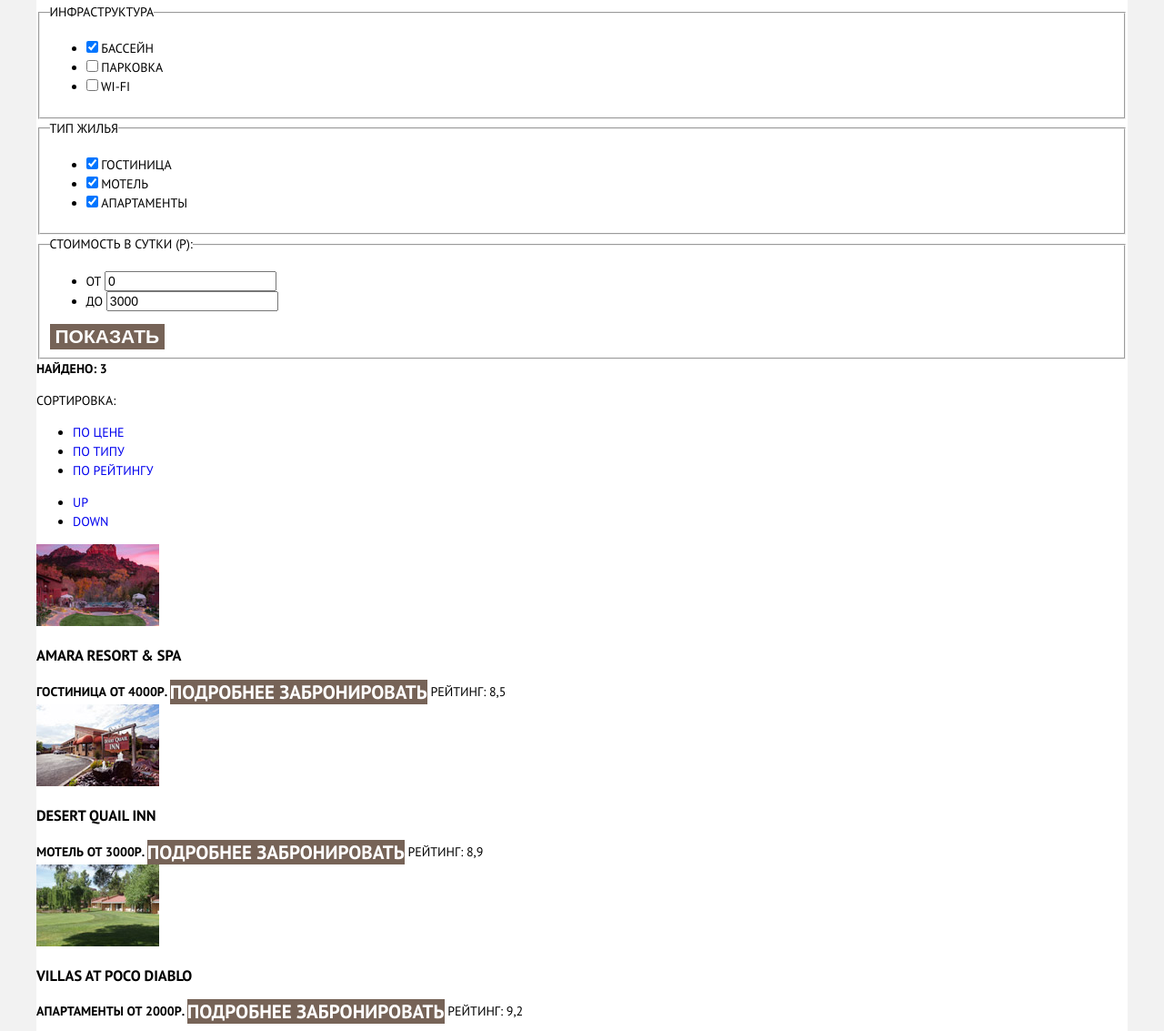
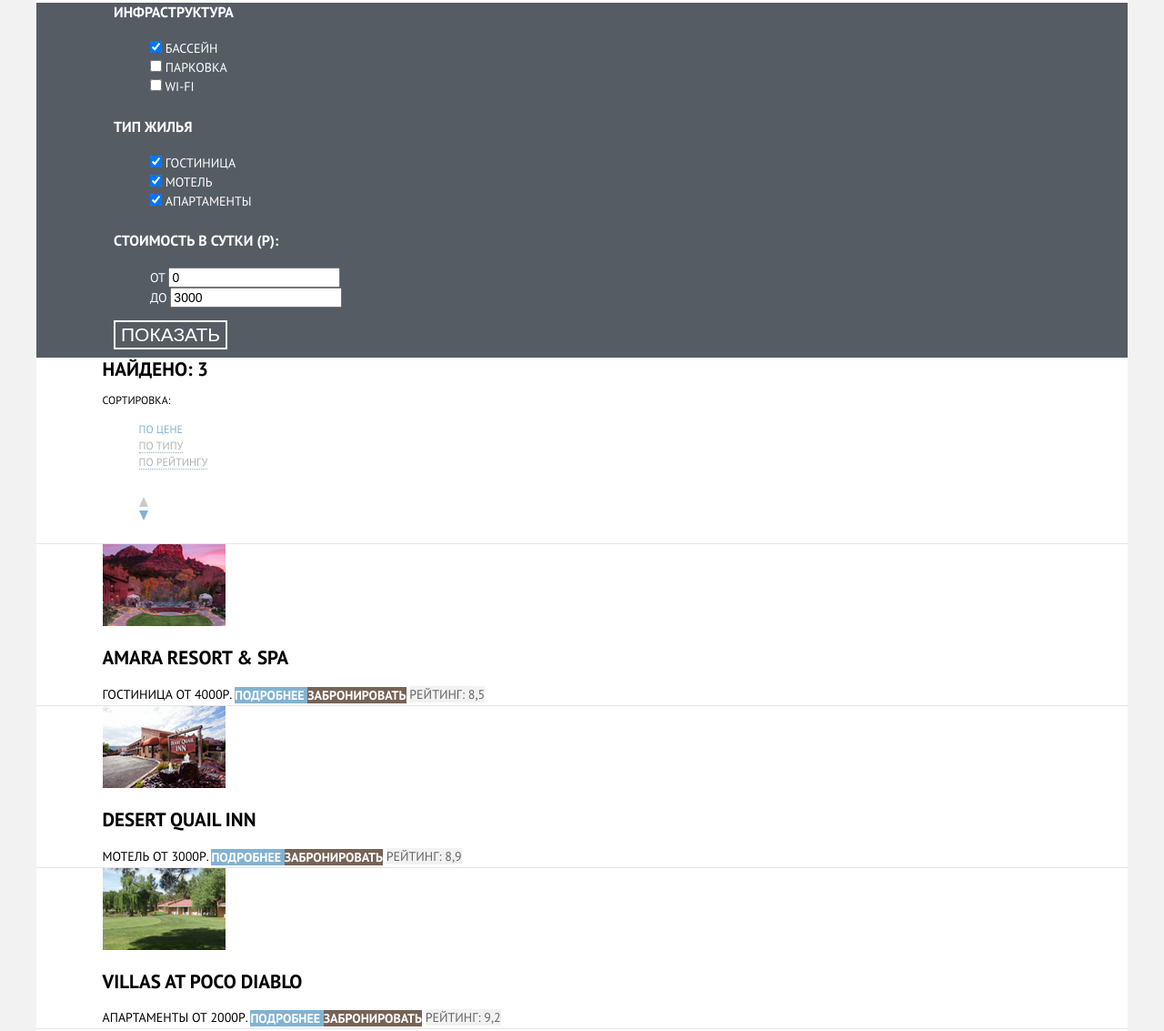
Before and after one commit to OlenaKashuba/334193-sedona-1, a plain HTML site: page hotels.html in a window 1280 px wide. Shown: the part 205-1338 px from the top of the page at 91% size. Drawn offline with Linux system fonts and the light colour scheme.

Commit message:
CSS basic styles

```diff
--- a/css/style.css
+++ b/css/style.css
@@ -1,5 +1,3 @@
-/* Temporary styles*/
-
 html, body {
 	margin: 0;
 	padding: 0;
@@ -21,6 +19,11 @@ html, body {
 	color: #000000;
 }
 
+.inner-container {
+	width: 1055px;
+	margin: 0 auto;
+}
+
 a {
 	text-decoration: none;
 }
@@ -35,6 +38,10 @@ a {
 	padding: 0;
 	border: 0;
 }
+
+
+	/* HEADER (NAVIGATION) */
+
 
 .main-navigation {
 	line-height: 26px;
@@ -62,26 +69,19 @@ a {
 	color: #766357;
 }
 
-.main-navigation a:hover,
-.main-navigation a:focus {
+.main-navigation a[href]:hover,
+.main-navigation a[href]:focus {
 	color: #81b3d2;
 }
 
-.main-navigation a:active {
+.main-navigation a[href]:active {
 	color: rgba(0,0,0,0.3);
 }
 
-.main-navigation a.active:hover,
-.main-navigation a.active:focus,
-.main-navigation a.active:active {
-	color: #000000;
-}
 
-.inner-navigation a.active:hover,
-.inner-navigation a.active:focus,
-.inner-navigation a.active:active {
-	color: #766357;
-}
+	/*  PROMO */
+
+
 
 .promo-picture {
 	height: 733px;
@@ -108,6 +108,10 @@ a {
 	background-color: #81b3d2;
 	text-align: center;
 }
+
+
+	/* ADVANTAGES, RECOMENDATIONS */
+
 
 .advantage-text-left h3 {
 	font-size: 21px;
@@ -156,6 +160,10 @@ a {
 	font-weight: bold;
 }
 
+
+	/* HOTEL SEARCH */
+
+
 .hotel-search {
 	text-align: center;
 }
@@ -186,12 +194,19 @@ a {
 .btn:hover,
 .btn:focus {
 	background-color: #604e43;
+	outline: none;
 }
 
 .btn:active {
 	background-color: #503e33;
 	color: rgba(255,255,255, 0.3);
+	outline: none;
 }
+
+
+	/* HOTEL SEARCH FORM */
+
+
 
 .hotel-search-form p {
 	line-height: 26px;
@@ -214,6 +229,7 @@ a {
 	background-color: #ffffff;
 	outline: none;
 	border: 2px solid #ebebeb;
+
 }
 
 .hotel-search-form p button {
@@ -248,6 +264,200 @@ a {
 	color: rgba(255,255,255,0.3);
 }
 
+
+	/* HOTELS PAGE */
+		/* FILTERS  */
+
+.filters {
+	background-color: #555c64; /* temporarily */
+	color: #ffffff;
+}
+
+.filters-form fieldset {
+	border: none;
+}
+
+.filters-form fieldset ul {
+	list-style: none;
+}
+
+.filters-form fieldset legend {
+	font-size: 16px;
+	font-weight: bold;
+}
+
+.btn-show {
+	border: 2px solid #ffffff;
+	color: #ffffff;
+	background-color: transparent;
+	font-weight: normal;
+}
+
+.btn-show:hover,
+.btn-show:focus {
+	background-color: #ffffff;
+	color: #000000;
+	outline: none;
+}
+
+.btn-show:active {
+	background-color: rgba(255,255,255,0.5);
+	color: (0,0,0,0.5);
+	outline: none;
+}
+
+
+		/* FOUND */
+
+
+.found-sorting b {
+	font-size: 21px;
+	line-height: 26px;
+	font-weight: bold;
+}
+
+.found-sorting p,
+.found-sorting-item {
+	font-size: 12px;
+	line-height: 18px;
+}
+
+.found-sorting ul {
+	list-style: none;
+}
+
+.found-sorting-item a {
+	color: rgba(0,0,0,0.3);
+	border-bottom: 1.2px dotted #81b3d2;
+}
+
+.found-sorting-item a[href]:hover,
+.found-sorting-item a[href]:focus {
+	color: #81b3d2;
+	border-bottom: 1.2px dotted #81b3d2;
+}
+
+.found-sorting-item a[href]:active {
+	color: #000000;
+	border-bottom: none;
+}
+
+
+.found-sorting-item .active {
+	color: #81b3d2;
+	border-bottom: none;
+	outline: none;
+}
+
+.hotels-buttons a {
+	font-size: 0;
+}
+
+.btn-sort-up {
+	width: 0;
+	height: 0;
+	border-left: 5.5px solid transparent;
+	border-right: 5.5px solid transparent;
+	border-bottom: 11px solid #cacaca;
+}
+
+.btn-sort-down {
+	width: 0;
+	height: 0;
+	border-left: 5.5px solid transparent;
+	border-right: 5.5px solid transparent;
+	border-top: 11px solid #cacaca;
+}
+
+.btn-sort-down.active {
+	border-top: 11px solid #81b3d2;
+}
+
+.btn-sort-up.active {
+	border-bottom: 11px solid #81b3d2;
+}
+
+.btn-sort-up[href]:hover,
+.btn-sort-up[href]:focus {
+	border-bottom: 11px solid #000000;
+}
+
+.btn-sort-up[href]:active {
+	border-bottom: 11px solid #81b3d2;
+}
+
+.btn-sort-down[href]:hover,
+.btn-sort-down[href]:focus {
+	border-top: 11px solid #000000;
+}
+
+.btn-sort-down[href]:active {
+	border-top: 11px solid #81b3d2;
+}
+
+
+		/* HOTELS LIST */
+
+
+
+.hotel-summary {
+	border-top: 1px solid #e5e5e5;
+}
+
+.hotel-summary:last-child {
+	border-bottom: 1px solid #e5e5ee;
+}
+
+.hotel-summary h3 a {
+	font-size: 21px;
+	line-height: 26px;
+	font-weight: bold;
+	color: #000000;
+}
+
+.hotel-summary h3 a:hover,
+.hotel-summary h3 a:focus {
+	color: #81b3d2;
+}
+
+.hotel-summary h3 a:active {
+	color: rgba(0,0,0,0.3);
+}
+
+.hotel-summary b {
+	font-weight: normal;
+}
+
+.btn-details,
+.btn-book {
+	font-size: 14px;
+	line-height: 21px;
+	font-weight: bold;
+}
+
+.btn-details {
+	background-color: #81b3d2;
+}
+
+.btn-details:hover,
+.btn-details:focus {
+	background-color: #669ec0;
+	outline: none;
+}
+
+.btn-details:active {
+	background-color: #5496bd;
+	color: rgba(255,255,255,0.3);
+}
+
+.hotel-rating-number {
+	color: #666666;
+	background-color: #f2f2f2;
+}
+
+	/*FOOTERS*/
+
+
 .main-footer {
 	background-color: rgba(255,255,255,0.7);
 	line-height: 26px;
@@ -257,37 +467,11 @@ a {
 	list-style: none;
 }
 
-
-
-
-
-
-
-
-
-
-
-
-
-
-
-
-/*
-
-h2 {
-	font-size: 21px;
-	line-height: 26px;
-	font-weight: bold;
-	background-color: #ffffff;
-	color: #333333;
+.footer-logo svg path:hover,
+.footer-logo svg path:focus {
+	fill: #81b3d2;
 }
 
-h3 {
-	font-size: 21px;
-	line-height: 21px;
-	font-weight: bold;
-	background-color: #ffffff;
-	color: #333333;
+.footer-logo svg path:active {
+	fill: #bdbbbc;
 }
-
-*/
--- a/hotels.html
+++ b/hotels.html
@@ -9,7 +9,6 @@
 </head>
 <body>
 	<div class="container">
-		<div class="inner-container">
 
 			<!-- HEADER (NAVIGATION, LOGO) -->
 
@@ -43,6 +42,7 @@
 
 
 			<section class="filters">
+				<div class="inner-container">
 					<form class="filters-form" action="https://echo.htmlacademy.ru" method="post">
 
 					<!-- FILTERS INFRASTRUCTURE -->
@@ -91,7 +91,7 @@
 
 						<fieldset class="filters-range">
 							<legend>Стоимость в сутки (р):</legend>
-							<ul>
+							<ul class="price-controls">
 								<li>
 									<label class="min-price">от <input type="text" name="min-price" value="0"></label>
 								</li>
@@ -112,6 +112,7 @@
 						</fieldset>
 
 					</form>
+				</div>
 			</section>
 
 
@@ -119,13 +120,13 @@
 
 
 			<section class="found-sorting">
-
+				<div class="inner-container">
 					<b>Найдено: 3</b>
 					<p> Сортировка: </p>
 
 					<ul class="found-sorting-list">
 						<li class="found-sorting-item">
-							<a class="sorting-item-active" href="#">По цене </a>
+							<a class="active">По цене </a>
 						</li>
 						<li class="found-sorting-item">
 							<a href="#"> По типу </a>
@@ -137,27 +138,28 @@
 
 					<ul class="hotels-buttons">
 						<li>
-							<a href="#" class="btn-small-up" > Up </a>
+							<a href="#" class="btn-sort-up" > Up </a>
 						</li>
 						<li>
-							<a href="#" class="btn-small-down active"> Down</a>
+							<a class="btn-sort-down active"> Down </a>
 						</li>
 					</ul>
-
+				</div>
 			</section>
 
 
 
-		<!-- HOTELS -->
+		<!-- HOTELS LIST -->
 
 
 			<section class="hotels">
 				<h2 class="visually-hidden"> Список отелей </h2>
 
 				<article class="hotel-summary">
+					<div class="inner-container">
 						<img src="img/hotel-amara.jpg"  width="135" height="90" alt="Amara Resort & Spa Photo">
 
-							<h3>Amara Resort &#38; Spa</h3>
+						<h3><a href="#"> Amara Resort &#38; Spa</a></h3>
 						<b>Гостиница</b>
 						<b> от 4000р. </b>
 						<a class="btn btn-details" href="#">Подробнее </a>
@@ -167,13 +169,15 @@
 						<span class="hotel-rating-number">
 							Рейтинг: 8,5
 						</span>
+					</div>
 				</article>
 
 
 				<article class="hotel-summary">
+					<div class="inner-container">
 						<img src="img/hotel-desert.jpg"  width="135" height="90" alt="Desert Quail Inn Motel Photo">
 
-							<h3>Desert Quail Inn</h3>
+						<h3><a href="#"> Desert Quail Inn</a></h3>
 						<b>Мотель</b>
 						<b> от 3000р. </b>
 						<a class="btn btn-details" href="#">Подробнее </a>
@@ -183,13 +187,15 @@
 						<span class="hotel-rating-number">
 									Рейтинг: 8,9
 						</span>
+					</div>
 				</article>
 
 
 				<article class="hotel-summary">
+					<div class="inner-container">
 						<img src="img/hotel-villas.jpg"  width="135" height="90" alt="Villas at Poco Diablo Photo">
 
-							<h3>Villas at Poco Diablo</h3>
+						<h3><a href="#"> Villas at Poco Diablo</a></h3>
 						<b>Апартаменты</b>
 						<b> от 2000р. </b>
 						<a class="btn btn-details" href="#">Подробнее </a>
@@ -199,6 +205,7 @@
 						<span class="hotel-rating-number">
 								Рейтинг: 9,2
 						</span>
+					<div>
 				</article>
 
 			</section>
@@ -206,6 +213,7 @@
 		</main>
 
 	<!-- FOOTER -->
+
 
 			<footer class="main-footer inner-footer">
 				<p class="footer-contacts"> #visitsedona </p>
@@ -222,7 +230,7 @@
 				</section>
 			</footer>
 
-		</div>
+
 	</div>
 </body>
 </html>
```
Also changed, not shown: index.html (+6 -1 lines). Lines whose indentation alone changed are shown as unchanged.
